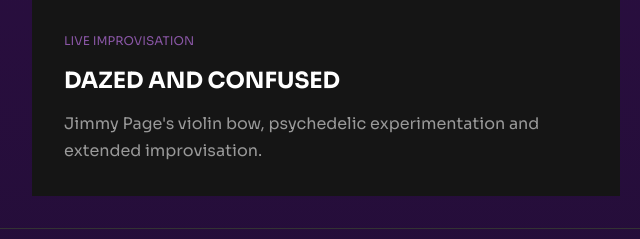
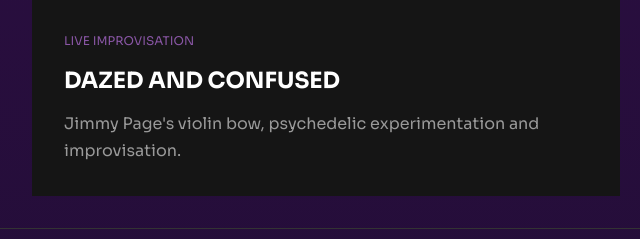
Before and after one commit to GeoGo1121/It-step-final-project-1, a plain HTML site: page pages/live.html in a window 1280 px wide. Shown: the part 4808-5047 px from the top of the page, 0-640 px from the left. Drawn offline with Linux system fonts and the light colour scheme.

Commit message:
final polishing

```diff
--- a/pages/live.html
+++ b/pages/live.html
@@ -1004,7 +1004,7 @@
                 <h3>DAZED AND CONFUSED</h3>
                 <p>
                   Jimmy Page's violin bow, psychedelic experimentation and
-                  extended improvisation.
+                  improvisation.
                 </p>
               </div>
             </article>
```
